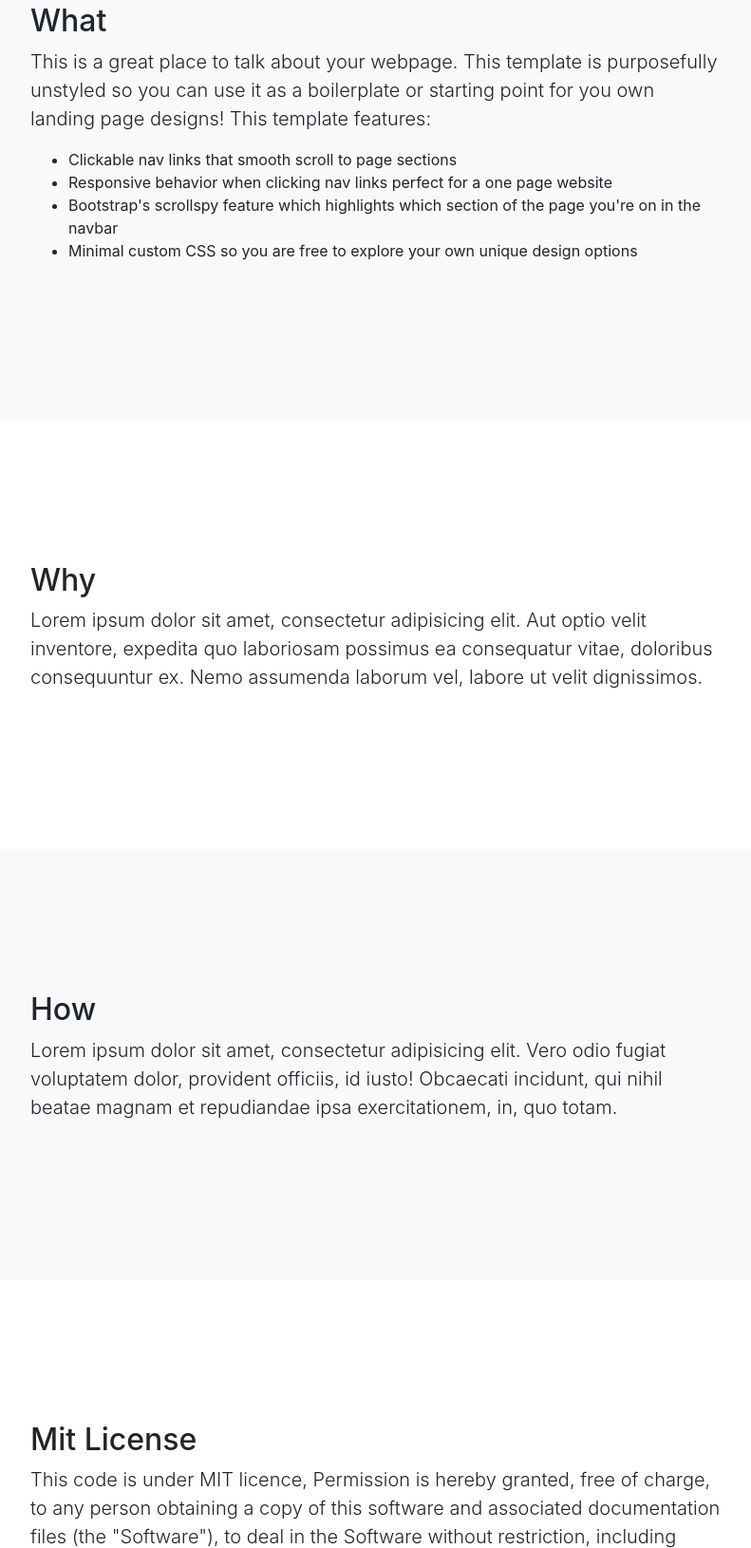
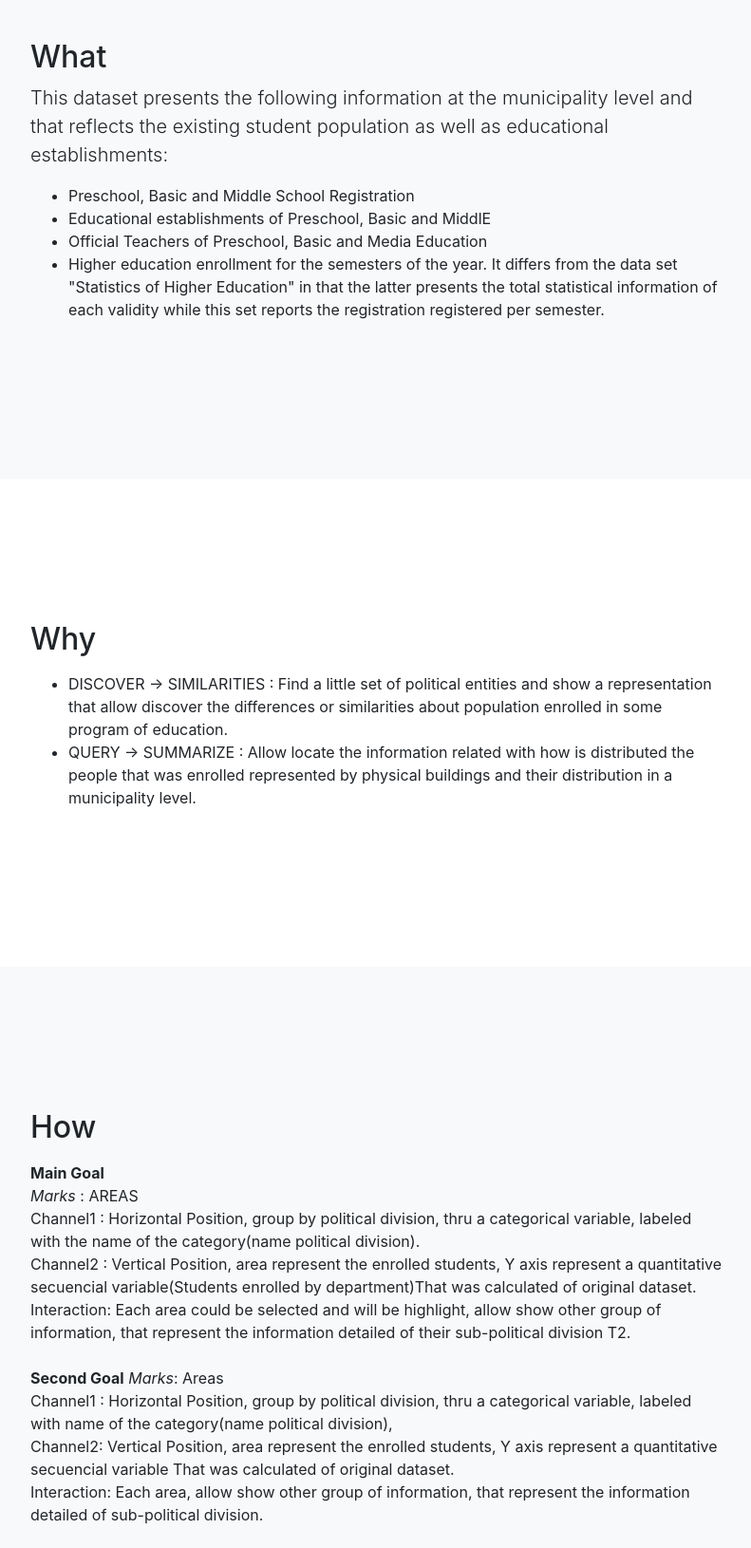
Before and after one commit to eduardoeslava/eduardoeslava.github.io, a website with bundled scripts: page index.html in a window 1280 px wide. Shown: the part 1527-3157 px from the top of the page at 95% size, without its empty margins (243-1034 px from the left). Built offline with nearby package versions, Linux system fonts and the light colour scheme; no server answers.

Commit message:
WWH methodology content added

```diff
--- a/index.html
+++ b/index.html
@@ -77,7 +77,11 @@
         <div class="row">
           <div class="col-lg-8 mx-auto">
             <h2>Insigths</h2>
-            <p class="lead">Lorem ipsum dolor sit amet, consectetur adipisicing elit. Vero odio fugiat voluptatem dolor, provident officiis, id iusto! Obcaecati incidunt, qui nihil beatae magnam et repudiandae ipsa exercitationem, in, quo totam.</p>
+            <p class="lead"></p>
+            <ul>
+              <li>The bar chart allow locate easily wich was the political division with bigger population enrolled in some basic level of education in colombia</li>
+              <li>Summarize by department and municipality allow a  comparative perspective about behavior of population in colombia at 2015 and a distribution of locations used by enrolled students .</li>
+            </ul>
           </div>
         </div>
       </div>
@@ -88,12 +92,12 @@
         <div class="row">
           <div class="col-lg-8 mx-auto">
             <h2>What</h2>
-            <p class="lead">This is a great place to talk about your webpage. This template is purposefully unstyled so you can use it as a boilerplate or starting point for you own landing page designs! This template features:</p>
+            <p class="lead">This dataset presents the following information at the municipality level and that reflects the existing student population as well as educational establishments:</p>
             <ul>
-              <li>Clickable nav links that smooth scroll to page sections</li>
-              <li>Responsive behavior when clicking nav links perfect for a one page website</li>
-              <li>Bootstrap's scrollspy feature which highlights which section of the page you're on in the navbar</li>
-              <li>Minimal custom CSS so you are free to explore your own unique design options</li>
+              <li>Preschool, Basic and Middle School Registration</li>
+              <li>Educational establishments of Preschool, Basic and MiddlE</li>
+              <li> Official Teachers of Preschool, Basic and Media Education</li>
+              <li>Higher education enrollment for the semesters of the year. It differs from the data set "Statistics of Higher Education" in that the latter presents the total statistical information of each validity while this set reports the registration registered per semester.</li>
             </ul>
           </div>
         </div>
@@ -105,7 +109,11 @@
         <div class="row">
           <div class="col-lg-8 mx-auto">
             <h2>Why</h2>
-            <p class="lead">Lorem ipsum dolor sit amet, consectetur adipisicing elit. Aut optio velit inventore, expedita quo laboriosam possimus ea consequatur vitae, doloribus consequuntur ex. Nemo assumenda laborum vel, labore ut velit dignissimos.</p>
+            <p class="lead"></p>
+            <ul>
+              <li>DISCOVER -> SIMILARITIES : Find a little set of political entities and show a representation that allow discover the differences or similarities about population enrolled in some program of education.</li>
+              <li>QUERY -> SUMMARIZE : Allow locate the information related with how is distributed the people that was enrolled represented by physical buildings and their distribution in a municipality level.</li>
+            </ul>
           </div>
         </div>
       </div>
@@ -116,7 +124,30 @@
         <div class="row">
           <div class="col-lg-8 mx-auto">
             <h2>How</h2>
-            <p class="lead">Lorem ipsum dolor sit amet, consectetur adipisicing elit. Vero odio fugiat voluptatem dolor, provident officiis, id iusto! Obcaecati incidunt, qui nihil beatae magnam et repudiandae ipsa exercitationem, in, quo totam.</p>
+            <p class="lead"></p>
+
+              <b>Main Goal</b>
+              <br>
+              <em>Marks </em> :   AREAS
+              <br>
+              Channel1 :  Horizontal Position, group by political division, thru a categorical variable, labeled with the name of the category(name political division).
+              <br>
+              Channel2 :  Vertical Position, area represent the enrolled students, Y axis represent a quantitative secuencial variable(Students enrolled by department)That was calculated of original dataset.
+              <br>
+              Interaction: Each area could be selected and will be highlight, allow show other group of information, that represent the information detailed of  their sub-political division T2.
+              <br>
+              <br>
+              <b>Second Goal</b>
+              <em>Marks</em>:   Areas
+              <br>
+              Channel1 :  Horizontal Position, group by political division, thru a categorical variable, labeled with name of the category(name political division),
+              <br>
+              Channel2:  Vertical Position, area represent the enrolled students, Y axis represent a quantitative secuencial variable
+              That was calculated of original dataset.
+              <br>
+              Interaction: Each area, allow show other group of information, that represent the information detailed of sub-political division.
+
+
           </div>
         </div>
       </div>
@@ -240,9 +271,6 @@
                       return height - y(Number(d.value.total));
                 })
                .on("mouseover", (d) => {
-
-
-
                       draw(d.key)
                 })
                .on("mouseout",(d)=>{
```
